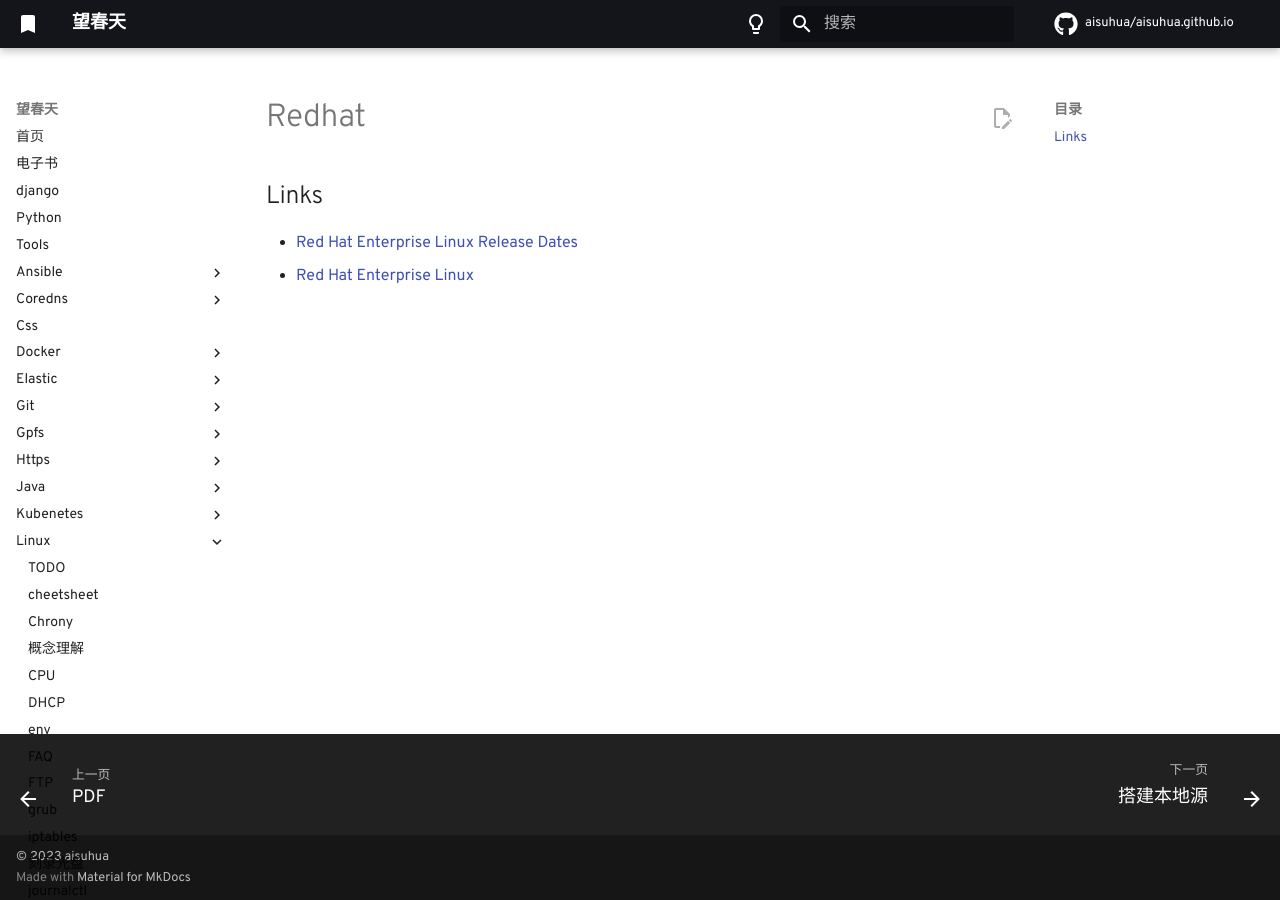
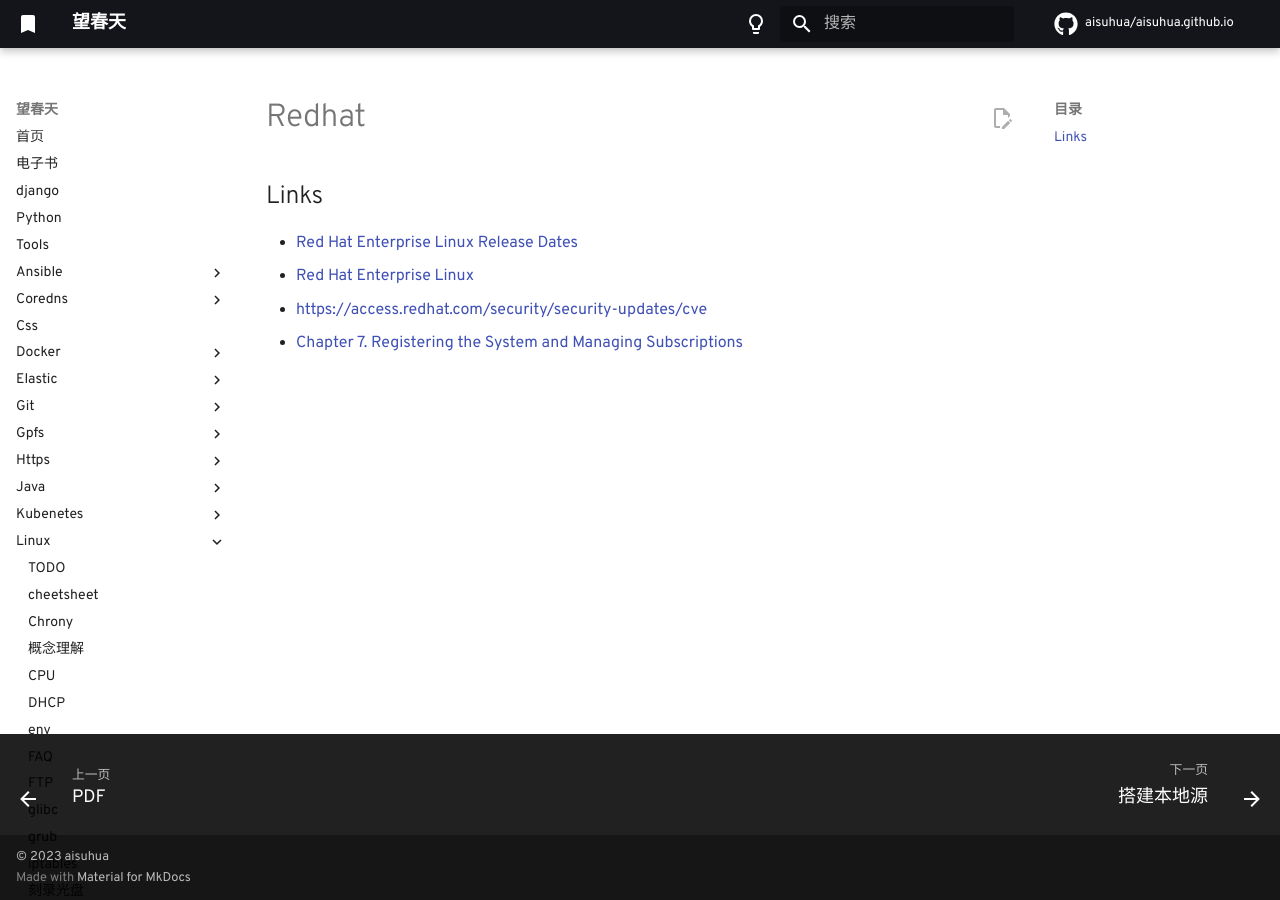
Before and after one commit to aisuhua/aisuhua.github.io, an MkDocs documentation site: the page built from docs/linux/redhat.md, in a window 1280 px wide. Built offline with MkDocs 1.6.1 and Material for MkDocs 9.7.7, drawn with Linux system fonts in a browser that asks for light colours; comment, search, counter and statistics services are not loaded.

Commit message:
index.md tee.md

```diff
--- a/docs/linux/redhat.md
+++ b/docs/linux/redhat.md
@@ -4,3 +4,5 @@
 
 - [Red Hat Enterprise Linux Release Dates](https://access.redhat.com/articles/3078)
 - [Red Hat Enterprise Linux](https://developers.redhat.com/products/rhel/download)
+- https://access.redhat.com/security/security-updates/cve
+- [Chapter 7. Registering the System and Managing Subscriptions](https://access.redhat.com/documentation/en-us/red_hat_enterprise_linux/7/html/system_administrators_guide/chap-subscription_and_support-registering_a_system_and_managing_subscriptions)
```
Also changed, not shown: docs/linux/glibc.md (added, +22 -0 lines).
